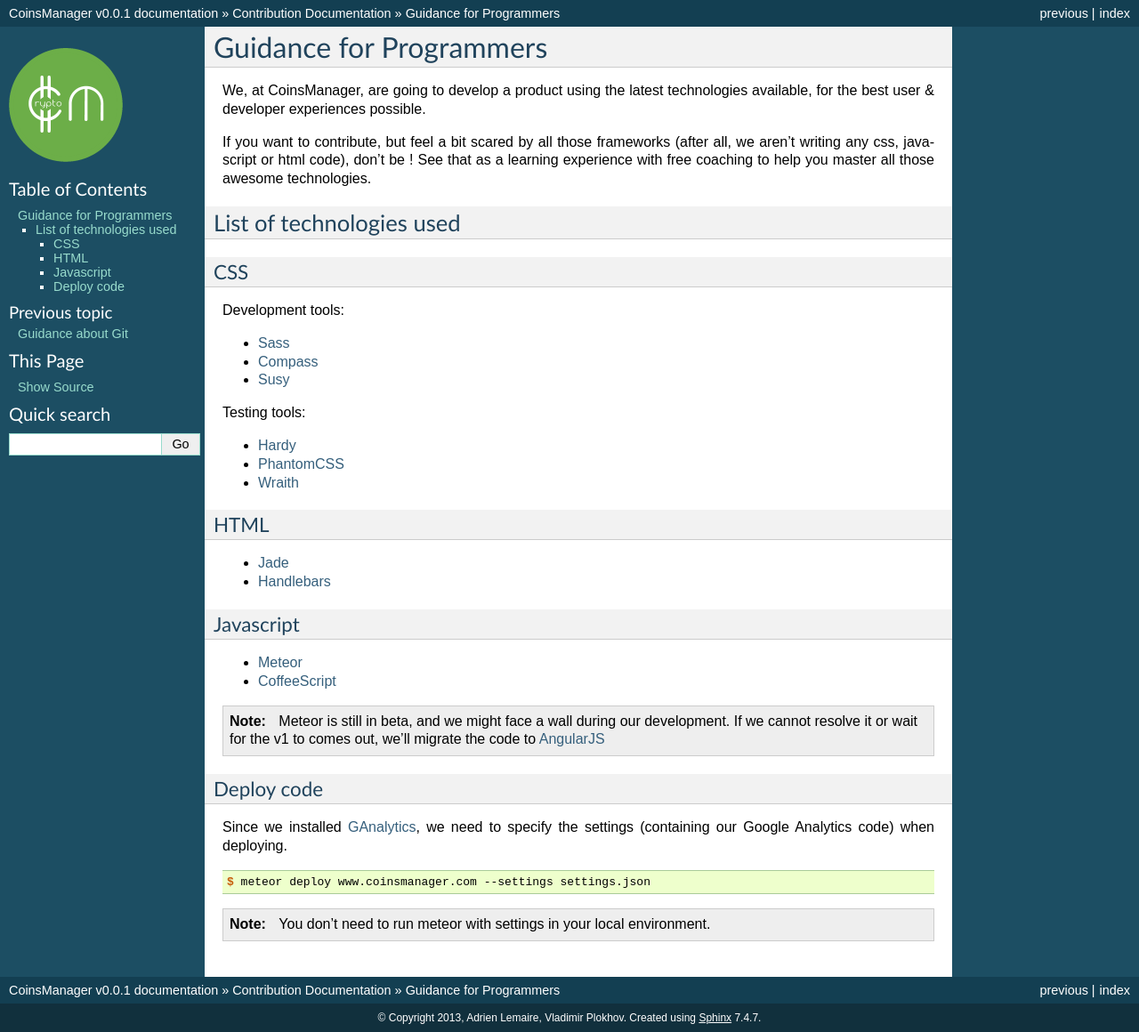
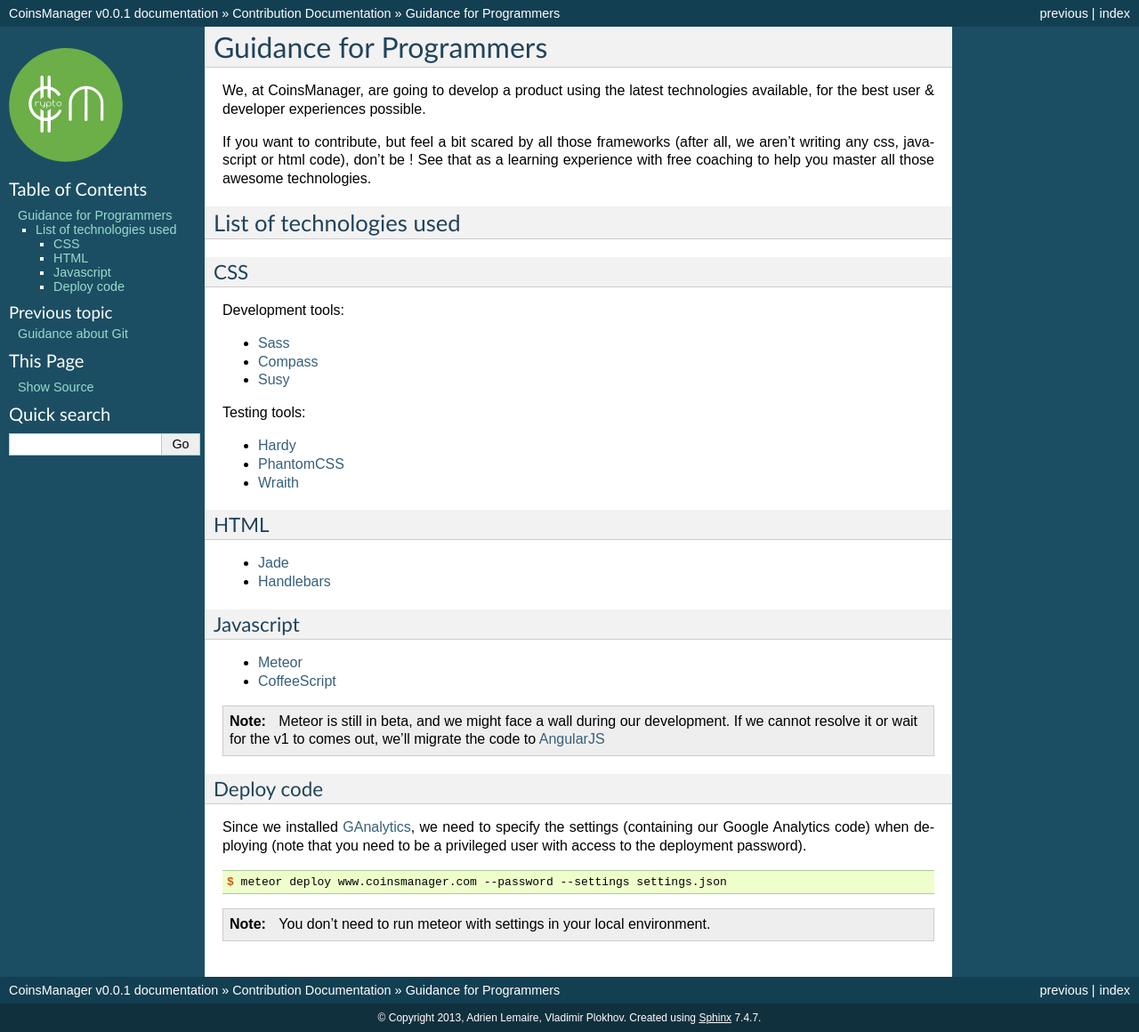
Before and after one commit to CoinsManager/CoinsManager, a Sphinx documentation site: the page built from docs/Contributions/3_code.rst, in a window 1280 px wide. Shown: the whole page at 89% size. Built offline with Sphinx 7.4.7, drawn with Linux system fonts in a browser that asks for light colours; formulas are drawn with MathJax 3.

Commit message:
add password to deploy

```diff
--- a/docs/Contributions/3_code.rst
+++ b/docs/Contributions/3_code.rst
@@ -48,10 +48,11 @@
 ~~~~~~~~~~~
 Since we installed `GAnalytics <https://atmosphere.meteor.com/package/GAnalytics>`_,
 we need to specify the settings (containing our Google Analytics code) when
-deploying.
+deploying (note that you need to be a privileged user with access to the
+deployment password).
 
 .. code-block:: console
 
-    $ meteor deploy www.coinsmanager.com --settings settings.json
+    $ meteor deploy www.coinsmanager.com --password --settings settings.json
 
 .. note:: You don't need to run meteor with settings in your local environment.
```
